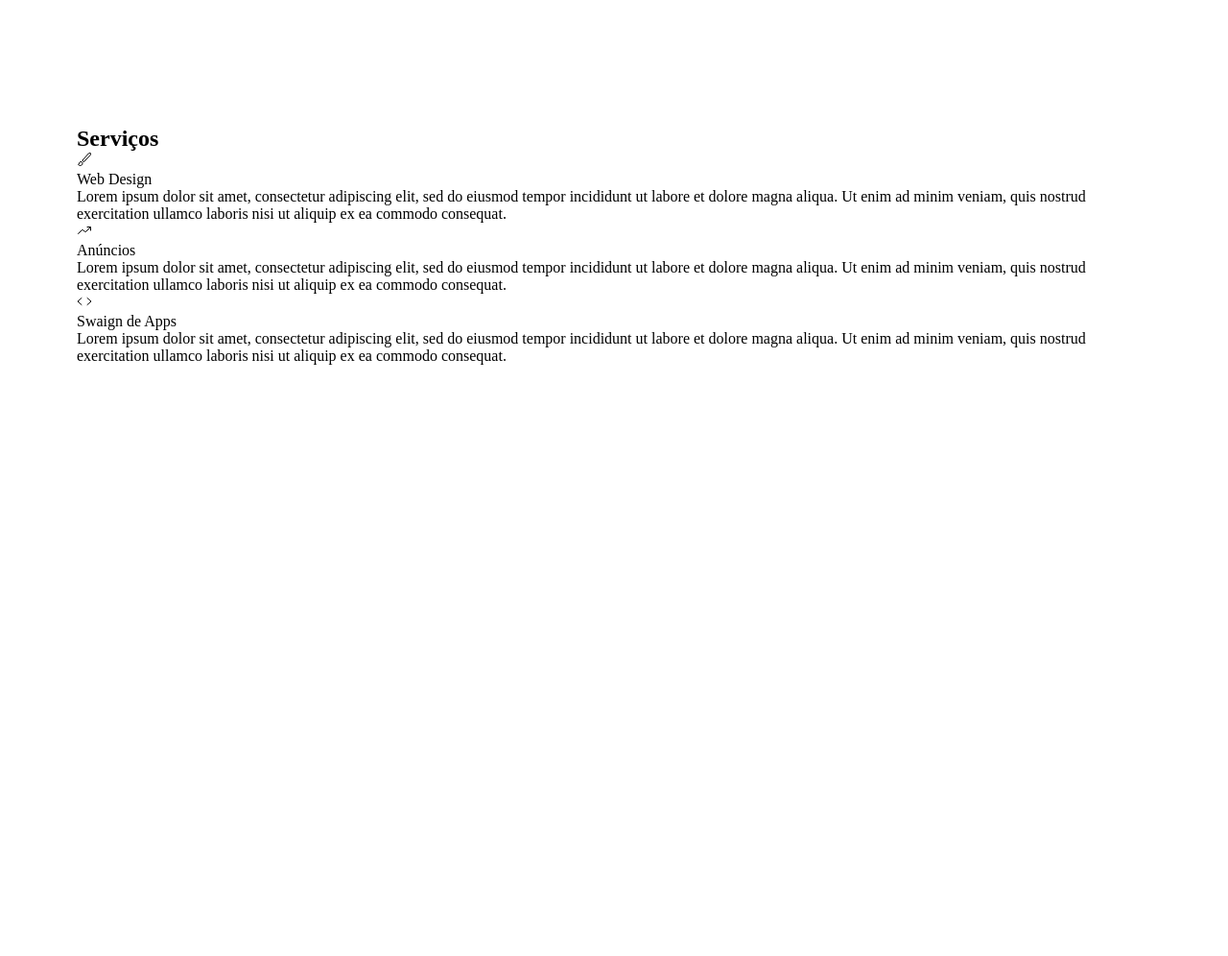
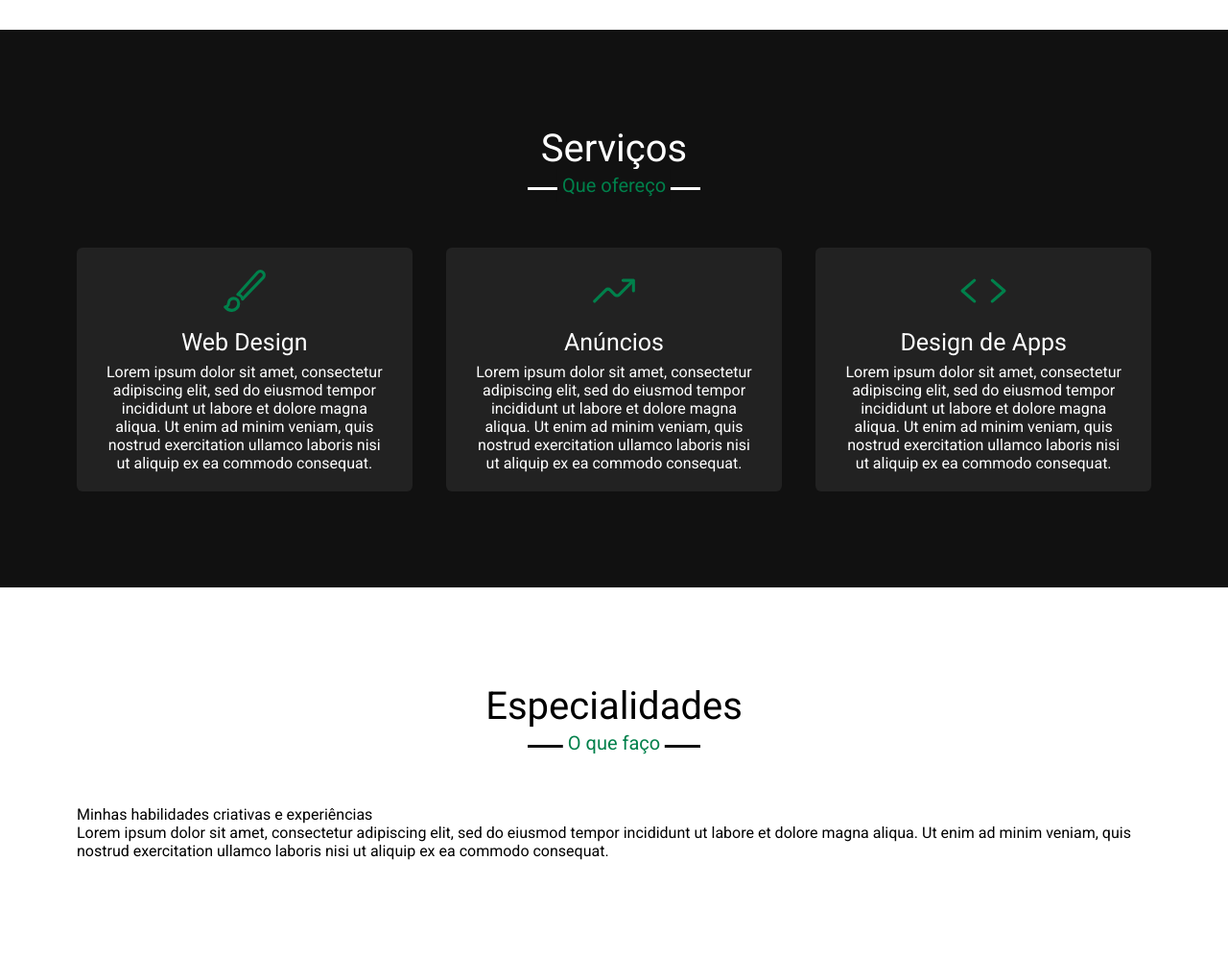
Before and after one commit to AlanaSaueressig/SitePortfolio, a plain HTML site: page index.html in a window 1280 px wide. Shown: the part 1500-2496 px from the top of the page at 96% size. Before the commit the page ends 1980 px from the top, so only its background shows below. Drawn offline with nearby package versions, Linux system fonts and the light colour scheme.

Commit message:
Mudanças na sessão Sobre
Inclusão sessão Especialidades

```diff
--- a/index.html
+++ b/index.html
@@ -78,13 +78,30 @@
 				<div class="card">
 					<div class="box">
 						<ion-icon name="code-outline"></ion-icon>
-						<div class="text">Swaign de Apps</div>
+						<div class="text">Design de Apps</div>
 						<p>Lorem ipsum dolor sit amet, consectetur adipiscing elit, sed do eiusmod tempor incididunt ut labore et dolore magna aliqua. Ut enim ad minim veniam, quis nostrud exercitation ullamco laboris nisi ut aliquip ex ea commodo consequat.</p>
 					</div>
 				</div>
 			</div>
 		</div>
 	</section>
+
+	<!--sessão especialidade -->
+		<section class="skills" id="skills">
+		<div class="max-width">
+			<h2 class="title">Especialidades</h2>
+			<div class="skills-content">
+				<div class="column-left">
+					<div class="text">Minhas habilidades criativas e experiências</div>
+					<p>Lorem ipsum dolor sit amet, consectetur adipiscing elit, sed do eiusmod tempor incididunt ut labore et dolore magna aliqua. Ut enim ad minim veniam, quis nostrud exercitation ullamco laboris nisi ut aliquip ex ea commodo consequat.</p>
+				</div>
+				<div class="column-right">
+
+				</div>
+			</div>
+		</div>
+	</section>
+
 	<script src="script.js"></script>
 	<script type="module" src="https://unpkg.com/ionicons@5.5.2/dist/ionicons/ionicons.esm.js"></script>
 	<script nomodule src="https://unpkg.com/ionicons@5.5.2/dist/ionicons/ionicons.js"></script>
--- a/style.css
+++ b/style.css
@@ -131,23 +131,12 @@
  	display: none;
  }
 
- /* Sessão sobre */
+ /* todos os codigos similares */
  section {
  	padding: 100px 0;
  }
 
-.about	{
-	font-family: 'Roboto', sans-serif;
-}
-
-.about .about-content {
-	display: flex;
-	flex-wrap: wrap;
-	align-items: center;
-	justify-content: center;
-}
-
-.about .title	{
+section .title	{
 	font-family: 'Ubuntu' sans-serif;
 	text-align: center;
 	font-size: 40px;
@@ -157,7 +146,7 @@
 	position: relative;
 }
 
-.about .title::before {
+section .title::before {
 	content: "";
 	position: absolute;
 	bottom: 0;
@@ -168,8 +157,7 @@
 	transform: translateX(-50%);
 }
 
-.about .title::after {
-	content: "Quem sou eu";
+section .title::after {
 	position: absolute;
 	bottom: -12px;
 	left: 50%;
@@ -178,6 +166,22 @@
 	color: #00804b;
 	padding: 5px;
 	transform: translateX(-50%);
+}
+
+.about, .services, .skills{
+	font-family: 'Roboto', sans-serif;
+}
+
+.about .about-content, .services .serv-content, .skills, .skills-content{
+	display: flex;
+	flex-wrap: wrap;
+	align-items: center;
+	justify-content: space-between;
+}
+
+ /* Sessão sobre */
+.about .title::after {
+	content: "Quem sou eu";
 }
 
 .about .about-content .column-left {
@@ -225,6 +229,62 @@
 	object-fit: cover;
 	border-radius: 6px;
 }
+
+/* sessão serviços */
+.services {
+	background: #111;
+	color: #fff;
+}
+
+.services .title::before {
+	background: #fff;
+}
+.services .title::after {
+	background: #111;
+	content: "Que ofereço";
+}
+
+.services .serv-content .card {
+	width: calc(33% - 20px);
+	background: #222;
+	text-align: center;
+	border-radius: 6px;
+	padding:20px 25px;
+	cursor: pointer;
+	transition: all 0.3s ease;
+}
+
+.services .serv-content .card:hover {
+	background: #00804b;;
+}
+.services .serv-content .card .box {
+	transition: all 0.3s ease;
+}
+
+.services .serv-content .card:hover .box{
+	transform: scale(1.10);
+}
+
+.services .serv-content .card ion-icon {
+	font-size: 50px;
+	color: #00804b;
+}
+
+.services .serv-content .card:hover ion-icon {
+	color: #fff;
+}
+
+.services .serv-content .card  .text {
+	font-size: 25px;
+	font-weight: 500;
+	margin: 10px 0 7px 0;
+}
+
+ /* sessão especialidades */
+.skills .title:after {
+	content: "O que faço";
+}
+
 
  /* responsivo */
 @media (max-width: 1300px) {
@@ -302,6 +362,11 @@
 	.about .about-content .column-right {
 		flex: 100%;
 	}
+
+	.services .serv-content .card {
+		width: calc(50% - 10px);
+		margin-bottom: 20px;
+	}
 }
 
 @media (max-width: 690px) {
@@ -317,6 +382,9 @@
 	.home .home-content a {
 		font-size: 20px;
 	}
+	.services .serv-content .card {
+		width: 100%;
+	}
 }
 
 @media (max-width: 500px) {
```
